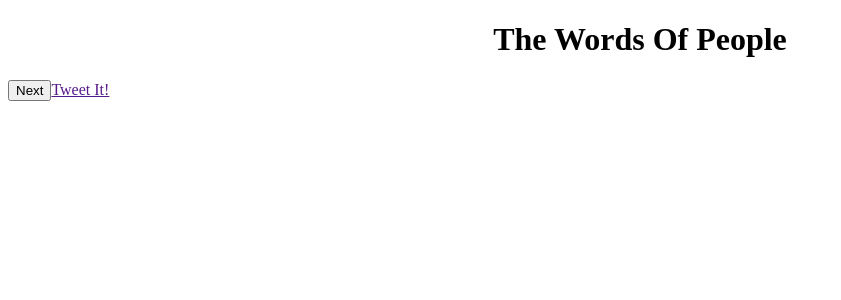
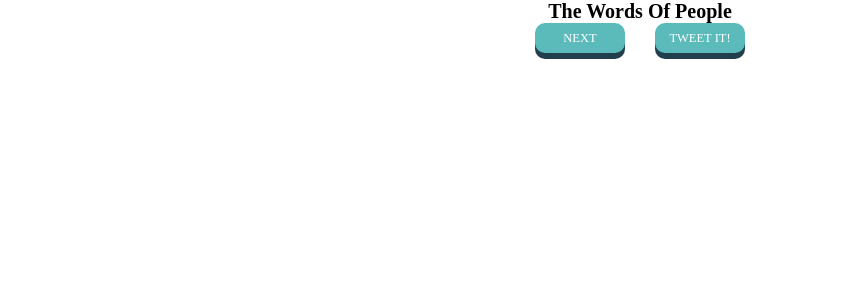
Before and after one commit to olbesp/the-words, a React (Create React App) app: page / in a window 1280 px wide. Shown: the top 300 px of the page, without its empty margins (0-841 px from the left). Built offline with nearby package versions, Linux system fonts and the light colour scheme; no server answers.

Commit message:
Create Controls component style

```diff
--- a/src/components/Controls/Controls.css
+++ b/src/components/Controls/Controls.css
@@ -0,0 +1,38 @@
+.Controls {
+  display: flex;
+  align-items: center;
+  justify-content: center;
+}
+
+.Controls * {
+  font-family: inherit;
+  text-transform: uppercase;
+  display: flex;
+  align-items: center;
+  justify-content: center;
+  outline: none;
+  border: 0;
+  border-radius: 10px;
+  text-decoration: none;
+  margin: 0 1.5rem;
+  width: 9rem;
+  height: 3rem;
+  color: white;
+  font-size: 1.25rem;
+  background-color: #5bbbbb;
+  box-shadow: 0 6px #223f4d;
+  transition: all .1s;
+  cursor: pointer;
+}
+
+.Controls *:hover {
+  background-color: #18878f;
+  transform: translateY(2px);
+  box-shadow: 0 4px #1d363b;
+}
+
+.Controls *:active {
+  background-color: #1c6977;
+  transform: translateY(4px);
+  box-shadow: 0 2px #2c2c2c;
+}
--- a/src/index.css
+++ b/src/index.css
@@ -0,0 +1,16 @@
+*,
+*::after,
+*::before {
+  margin: 0;
+  padding: 0;
+  box-sizing: inherit;
+}
+
+html {
+/* 1rem = 10px */
+  font-size: 62.5%;
+}
+
+body {
+  box-sizing: border-box;
+}
```
